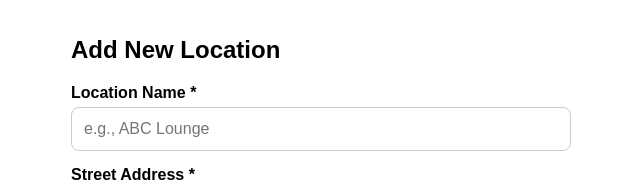
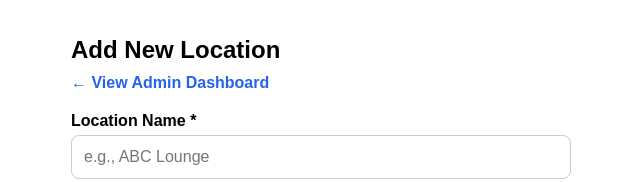
Before and after one commit to okivictor01-bit/OKcharge-, a Next.js app: page /admin in a window 1280 px wide. Shown: the top 182 px of the page, without its empty margins (319-959 px from the left). Built offline with nearby package versions, Linux system fonts and the light colour scheme; no server answers.

Commit message:
Update page.tsx

```diff
--- a/app/admin/page.tsx
+++ b/app/admin/page.tsx
@@ -7,29 +7,21 @@ export default function AdminPage() {
   const [formData, setFormData] = useState({
     name: '',
     address: '',
-    city: 'Akure', // Default city
+    city: 'Akure',
     owner_name: '',
     owner_phone: ''
   });
   const [loading, setLoading] = useState(false);
   const [message, setMessage] = useState('');
 
-  // Comprehensive list of Southwest Nigeria towns
   const cities = [
-    // Ondo State
     'Akure', 'Ore', 'Okitipupa', 'Ondo', 'Owo', 'Ikare-Akoko', 'Oka-Akoko', 'Idanre', 'Ifon', 'Ode-Irele', 'Igbokoda', 'Ayetoro', 'Araromi', 'Ijebu-Igbo',
-    // Lagos State
     'Lagos', 'Ikeja', 'Epe', 'Ikorodu', 'Badagry', 'Lekki', 'Surulere', 'Yaba', 'Mushin', 'Oshodi', 'Agege', 'Alimosho',
-    // Oyo State
     'Ibadan', 'Ogbomoso', 'Oyo', 'Iseyin', 'Saki', 'Igboho', 'Eruwa', 'Kishi', 'Igbeti', 'Lalupon', 'Moniya', 'Bodija', 'Ring Road', 'Dugbe', 'Challenge', 'Iwo',
-    // Osun State
     'Osogbo', 'Ilesa', 'Ife', 'Ede', 'Iwo', 'Ila-Orangun', 'Oke-Ila', 'Ikirun', 'Iragbiji', 'Modakeke', 'Ejigbo', 'Ikire', 'Inisa', 'Ipetumodu',
-    // Ogun State
     'Abeokuta', 'Ijebu-Ode', 'Sagamu', 'Ota', 'Ijebu-Igbo', 'Ilaro', 'Ago-Iwoye', 'Owode', 'Odeda', 'Iperu', 'Remo', 'Isheri',
-    // Ekiti State
     'Ado-Ekiti', 'Ikere-Ekiti', 'Emure-Ekiti', 'Omuo-Ekiti', 'Ijero-Ekiti', 'Aramoko-Ekiti', 'Ise-Ekiti', 'Oye-Ekiti', 'Ilupeju-Ekiti',
-    // Kwara State
-    'Ilorin', 'Offa', 'Omu-Aran', 'Lafiagi', 'Patigi', 'Jebba', 'Kaiama', 'Share', 'Omu-Aran'
+    'Ilorin', 'Offa', 'Omu-Aran', 'Lafiagi', 'Patigi', 'Jebba', 'Kaiama', 'Share'
   ];
 
   const handleSubmit = async (e: any) => {
@@ -40,7 +32,6 @@ export default function AdminPage() {
     let lat = null;
     let lng = null;
 
-    // 1. Try to automatically find coordinates
     try {
       const searchQuery = `${formData.address}, ${formData.city}, Nigeria`;
       const response = await fetch(
@@ -56,7 +47,6 @@ export default function AdminPage() {
       console.error('Geocoding error:', error);
     }
 
-    // 2. Save to database
     const { error } = await supabase
       .from('locations')
       .insert([
@@ -97,7 +87,12 @@ export default function AdminPage() {
 
   return (
     <main style={{ padding: '20px', fontFamily: 'sans-serif', maxWidth: '500px', margin: '0 auto' }}>
-      <h1 style={{ fontSize: '24px', marginBottom: '20px' }}>Add New Location</h1>
+      <h1 style={{ fontSize: '24px', marginBottom: '10px' }}>Add New Location</h1>
+
+      {/* NEW DASHBOARD LINK */}
+      <a href="/admin/dashboard" style={{ display: 'inline-block', marginBottom: '20px', color: '#2563eb', textDecoration: 'none', fontWeight: 'bold' }}>
+        ← View Admin Dashboard
+      </a>
 
       {message && (
         <div style={{
```
